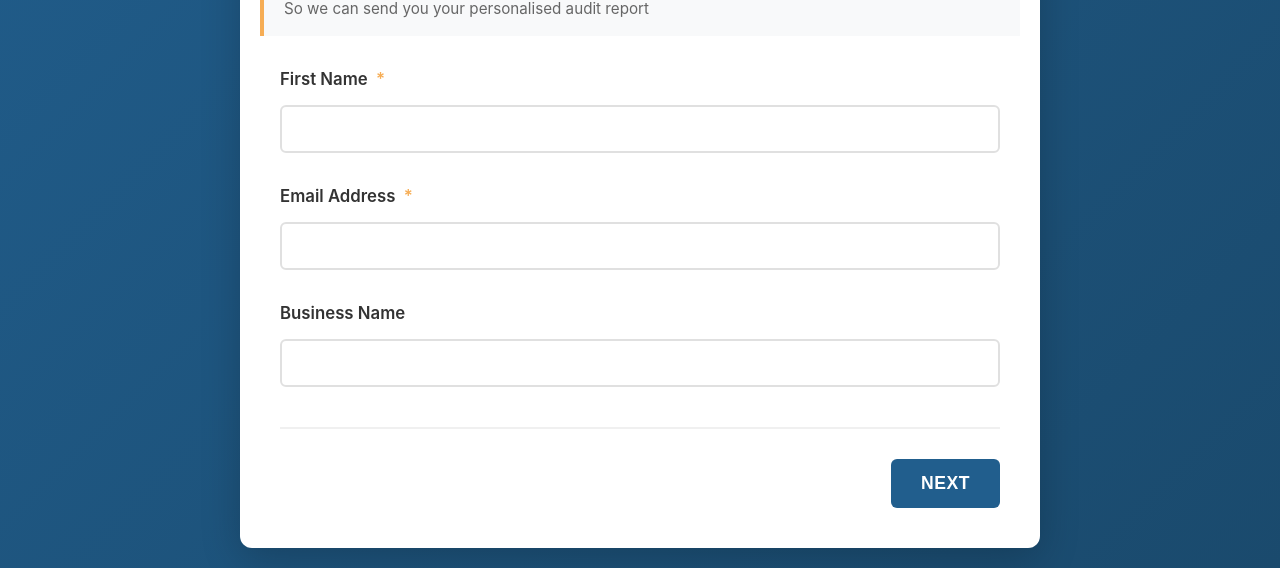
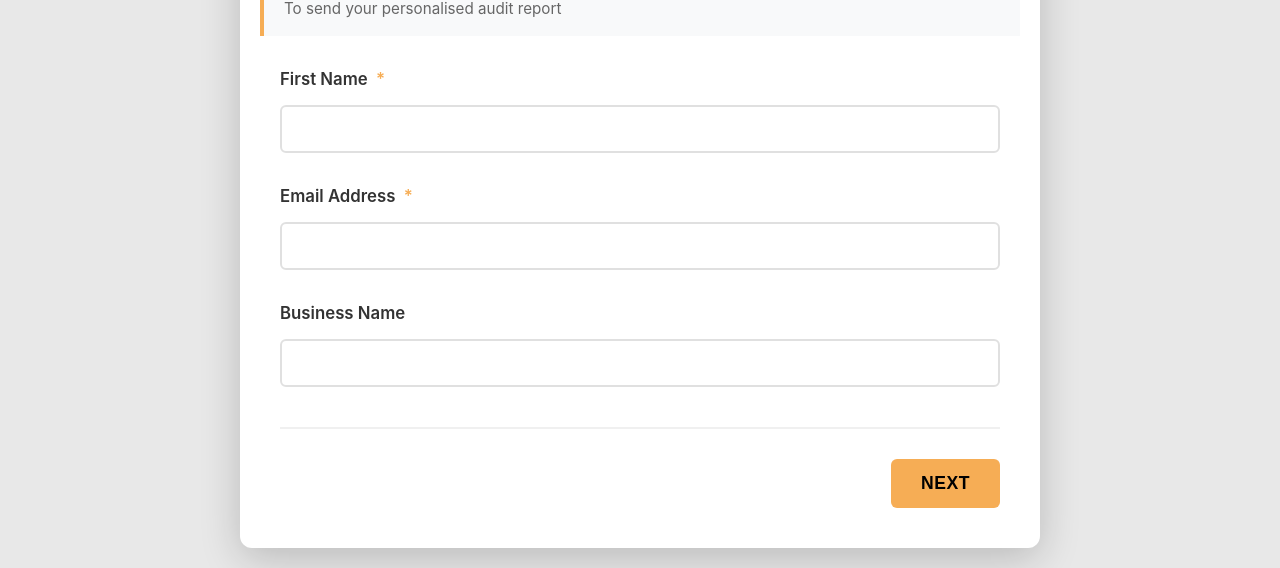
Before and after one commit to cattopp-2/ai-audit, a plain HTML site: page index.html in a window 1280 px wide. Shown: the part 396-964 px from the top of the page. Drawn offline with Linux system fonts and the light colour scheme.

Commit message:
Update index.html

```diff
--- a/index.html
+++ b/index.html
@@ -15,7 +15,7 @@
             font-family: -apple-system, BlinkMacSystemFont, 'Segoe UI', Roboto, 'Helvetica Neue', Arial, sans-serif;
             line-height: 1.6;
             color: #333;
-            background: linear-gradient(135deg, #215E8D 0%, #1a4a6d 100%);
+            background: #e8e8e8;
             padding: 20px;
             min-height: 100vh;
         }
@@ -270,14 +270,14 @@
         }
 
         .btn-next {
-            background: #215E8D;
-            color: white;
+            background: #F6AD55;
+            color: #000;
         }
 
         .btn-next:hover {
-            background: #1a4a6d;
+            background: #e69d45;
             transform: translateY(-2px);
-            box-shadow: 0 5px 20px rgba(33, 94, 141, 0.3);
+            box-shadow: 0 5px 20px rgba(246, 173, 85, 0.4);
         }
 
         .btn-submit {
@@ -395,7 +395,7 @@
                     <div class="page-indicator">Page 1 of 10</div>
                     <div class="section-header">
                         <h2>Your Details</h2>
-                        <p>So we can send you your personalised audit report</p>
+                        <p>To send your personalised audit report</p>
                     </div>
 
                     <div class="question">
```
